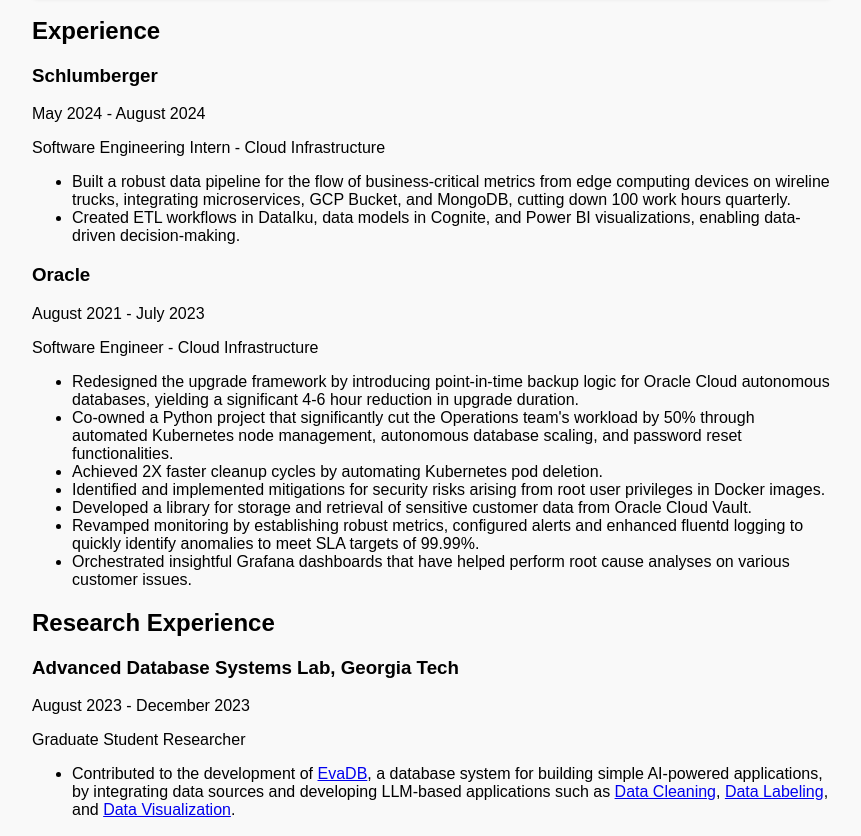
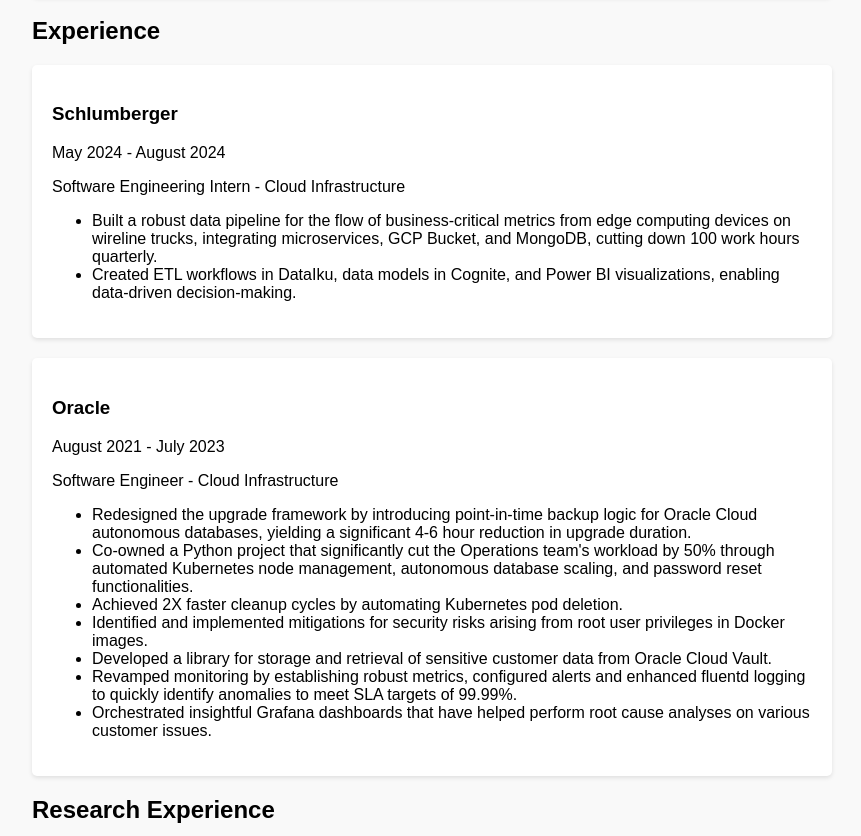
Before and after one commit to Preethi1609/website, a plain HTML site: page index.html in a window 1280 px wide. Shown: the part 1069-1905 px from the top of the page, without its empty margins (208-1069 px from the left). Drawn offline with Linux system fonts and the light colour scheme.

Commit message:
add exp style

```diff
--- a/index.html
+++ b/index.html
@@ -129,7 +129,7 @@
 
     <section id="experience">
         <h2>Experience</h2>
-        <div class="experience-item">
+        <div class="education-item">
           <h3>Schlumberger</h3>
           <p>May 2024 - August 2024</p>
           <p>Software Engineering Intern - Cloud Infrastructure</p>
@@ -138,7 +138,7 @@
             <li>Created ETL workflows in DataIku, data models in Cognite, and Power BI visualizations, enabling data-driven decision-making.</li>
           </ul>
         </div>
-        <div class="experience-item">
+        <div class="education-item">
           <h3>Oracle</h3>
           <p>August 2021 - July 2023</p>
           <p>Software Engineer - Cloud Infrastructure</p>
@@ -156,7 +156,7 @@
 
       <section id="research">
         <h2>Research Experience</h2>
-        <div class="research-item">
+        <div class="education-item">
             <h3>Advanced Database Systems Lab, Georgia Tech</h3>
             <p>August 2023 - December 2023</p>
             <p>Graduate Student Researcher</p>
```
